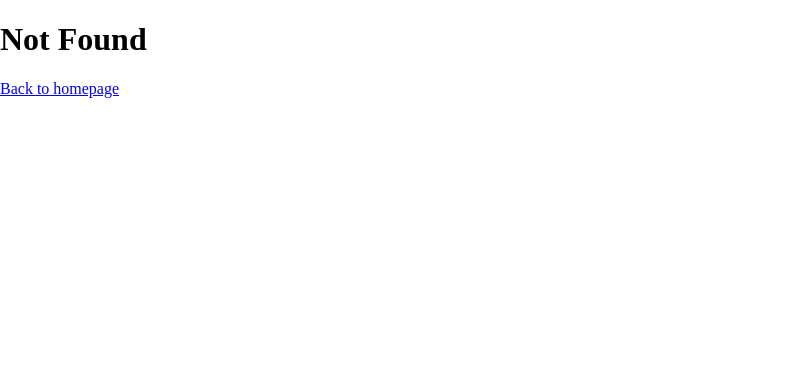
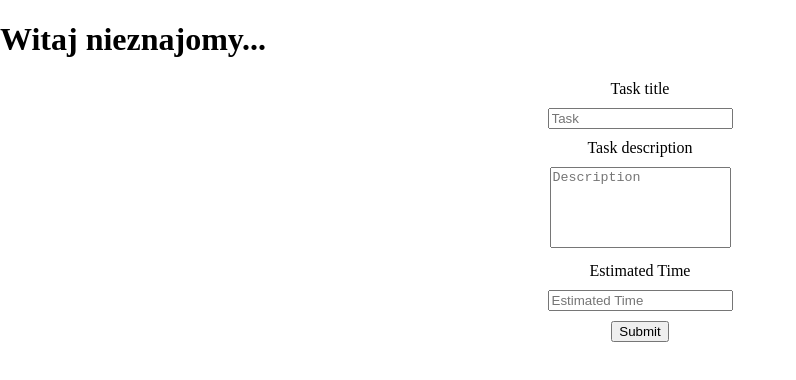
Before and after one commit to drillprop/todolist, a React (Create React App) app: page /dashboard in a window 1280 px wide. Before the commit this address had no page. Shown: the top 380 px of the page, without its empty margins (0-796 px from the left). Built offline with nearby package versions, Linux system fonts and the light colour scheme.

Commit message:
changed home to dashboard

```diff
--- a/src/Components/Home.js
+++ b/src/Components/Dashboard.js
@@ -1,7 +1,7 @@
 import React, { Fragment, Component } from "react";
 import TaskForm from "./TaskForm";
 
-class Home extends Component {
+class Dashboard extends Component {
   render() {
     return (
       <Fragment>
@@ -12,4 +12,4 @@ class Home extends Component {
   }
 }
 
-export default Home;
+export default Dashboard;
--- a/src/Components/Login.js
+++ b/src/Components/Login.js
@@ -8,7 +8,7 @@ class Login extends Component {
         <input id="username" type="text" placeholder="Username" />
         <label htmlFor="password">Password:</label>
         <input id="password" type="password" placeholder="Password" />
-        <Link to="/home">
+        <Link to="/dashboard">
           <button type="submit"> Log In</button>
         </Link>
       </form>
--- a/src/Components/Router.js
+++ b/src/Components/Router.js
@@ -2,7 +2,7 @@ import React, { Component } from "react";
 import { BrowserRouter, Switch, Route } from "react-router-dom";
 import App from "./App";
 import NotFound from "./NotFound";
-import Home from "./Home";
+import Dashboard from "./Dashboard";
 import Login from "./Login";
 class Router extends Component {
   render() {
@@ -11,7 +11,7 @@ class Router extends Component {
         <Switch>
           <Route exact path="/" component={App} />
           <Route exact path="/login" component={Login} />
-          <Route exact path="/home" component={Home} />
+          <Route exact path="/dashboard" component={Dashboard} />
           <Route component={NotFound} />
         </Switch>
       </BrowserRouter>
```
